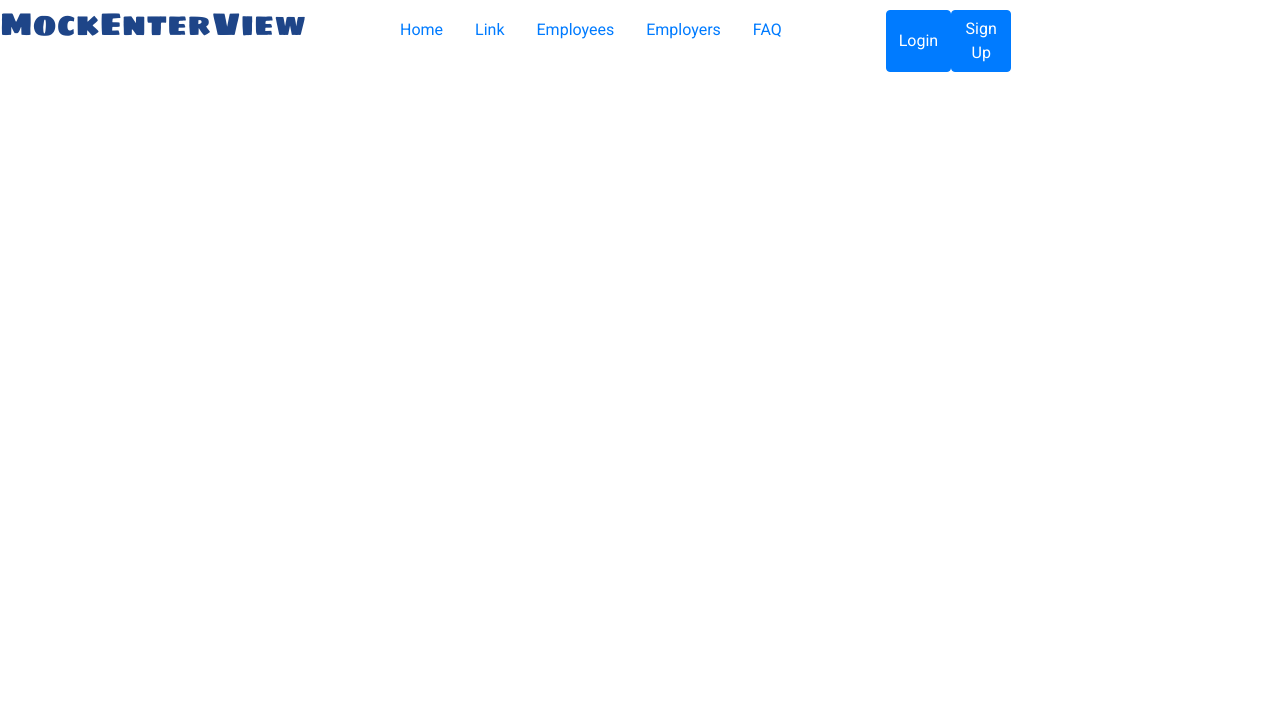
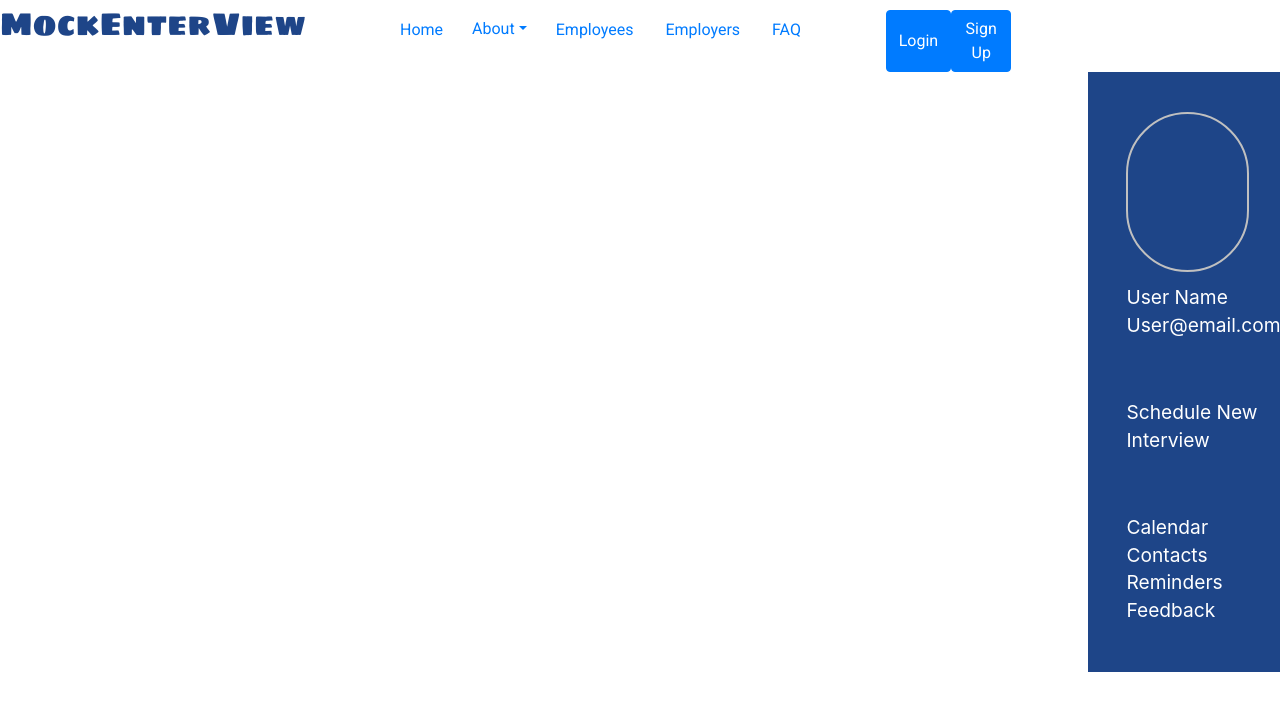
Before and after one commit to mockenterview/frontend, a React (Create React App) app: page / in a window 1280 px wide. Shown: the top 710 px of the page. Built offline with nearby package versions, Linux system fonts and the light colour scheme.

Commit message:
header drop down

```diff
--- a/src/App.js
+++ b/src/App.js
@@ -20,7 +20,7 @@ function App() {
        <Header />
        {/* <Route exact path='/' component ={Register} /> */}
        <Route exact path='/login' component ={Login} />
-
+       <SideBar />
 
      </div>
 
--- a/src/Components/Header/home-header.js
+++ b/src/Components/Header/home-header.js
@@ -1,8 +1,14 @@
-import React from 'react'
-import { Button, Nav, NavItem, NavLink  } from 'reactstrap';
+import React, {useState} from 'react'
+import { Button, Nav, NavItem, NavLink,Dropdown, DropdownToggle, DropdownMenu, DropdownItem  } from 'reactstrap';
 import './home-header.css';
 
-const header = () => {
+
+const Header = () => {
+
+    const [dropdownOpen, setDropdownOpen] = useState(false);
+    const toggle = () => setDropdownOpen(prevState => !prevState);
+
+
     return (
         <div className='header'>
             <div className='logo'>
@@ -14,9 +20,17 @@ const header = () => {
              <NavItem>
                 <NavLink href="#">Home</NavLink>
             </NavItem>
-            <NavItem>
-                <NavLink href="#">Link</NavLink>
-            </NavItem>
+            <Dropdown isOpen={dropdownOpen} toggle={toggle}>
+                <DropdownToggle color='link' caret >
+                    About
+                </DropdownToggle>
+                <DropdownMenu>
+                    <DropdownItem href="#">How It Works</DropdownItem>
+                    <DropdownItem href="#">Our Team</DropdownItem>
+                    <DropdownItem href="#">COntact</DropdownItem>
+                </DropdownMenu>
+    </Dropdown>
+
             <NavItem>
                  <NavLink href="#">Employees</NavLink>
             </NavItem>
@@ -36,4 +50,4 @@ const header = () => {
         </div>
     )
 }
-export default header
+export default Header
--- a/src/Components/Header/sideBar.css
+++ b/src/Components/Header/sideBar.css
@@ -1,7 +1,7 @@
 .sidebar {
 width: 15%;
 height: 90%;
-margin-left: 82%;
+float: right;
 
 background: #1E4588;
 color: #ffffff;
```
